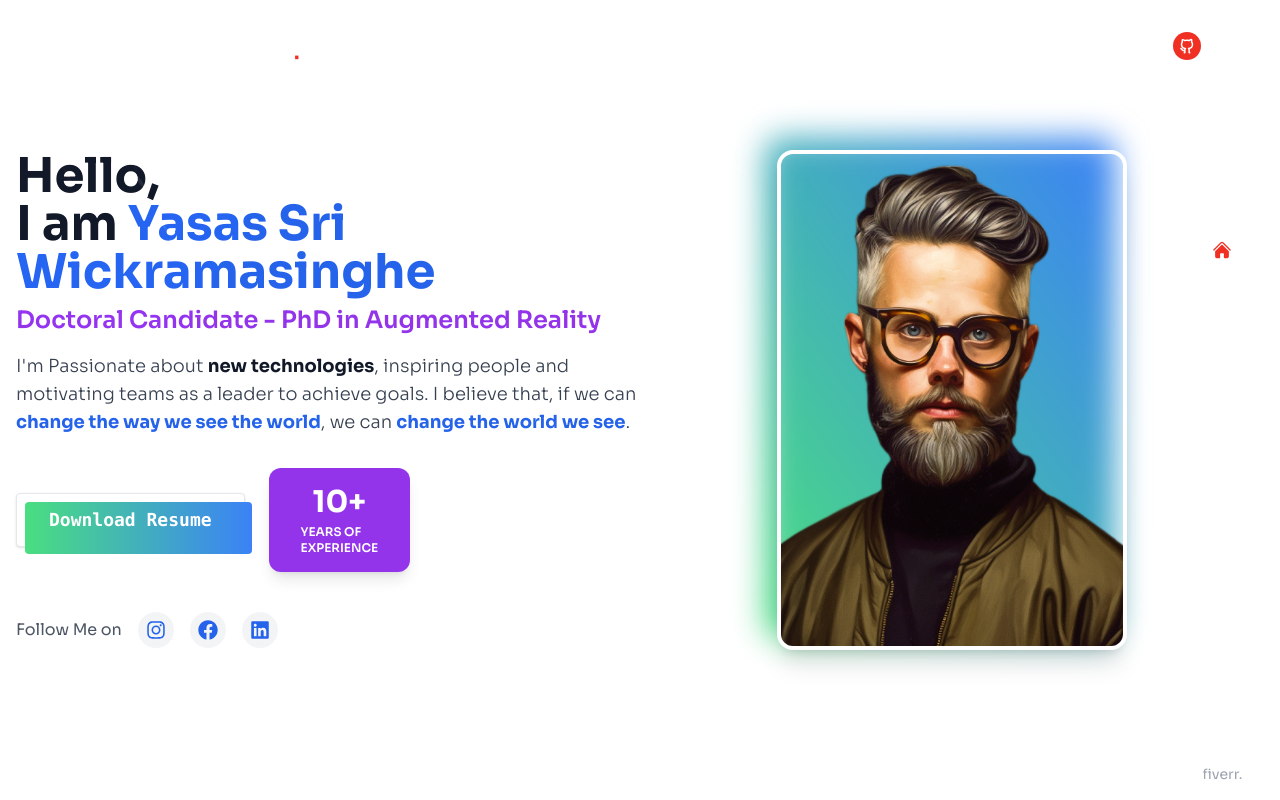
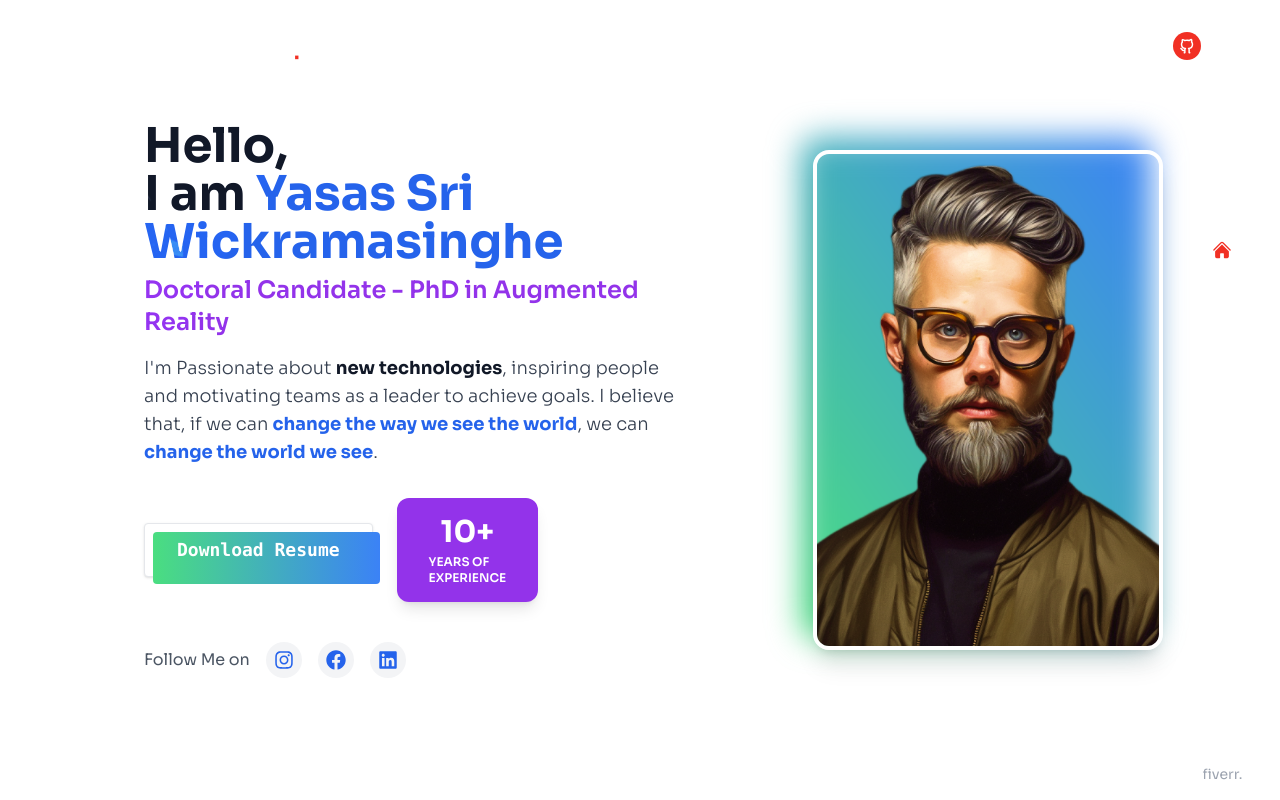
Before and after one commit to arosha619/modern-portfolio-me-2.0, a Next.js app: page / in a window 1280 px wide. Built offline with nearby package versions, Linux system fonts and the light colour scheme.

Commit message:
home issue

```diff
--- a/app/page.jsx
+++ b/app/page.jsx
@@ -3,9 +3,9 @@ import { FaInstagram, FaFacebook, FaLinkedin } from 'react-icons/fa';
 
 export default function Home() {
   return (
-    <div className="min-h-screen flex flex-col lg:flex-row items-center justify-between px-4 py-12 bg-white dark:bg-gray-900 gap-8 lg:gap-0">
+    <div className="min-h-screen flex flex-col lg:flex-row items-center justify-between px-4 py-12 bg-white dark:bg-gray-900 gap-8 lg:gap-4">
       {/* Left: Content */}
-      <div className="flex-1 flex flex-col justify-center items-center lg:items-start text-center lg:text-left order-2 lg:order-1">
+      <div className="flex-1 flex flex-col justify-center items-center lg:items-start text-center lg:text-left order-2 lg:order-1 lg:pl-32">
         <h1 className="text-3xl sm:text-4xl md:text-5xl font-bold text-gray-900 dark:text-white mb-2">
           Hello,<br />I am <span className="text-blue-600 dark:text-blue-400">Yasas Sri Wickramasinghe</span>
         </h1>
```
